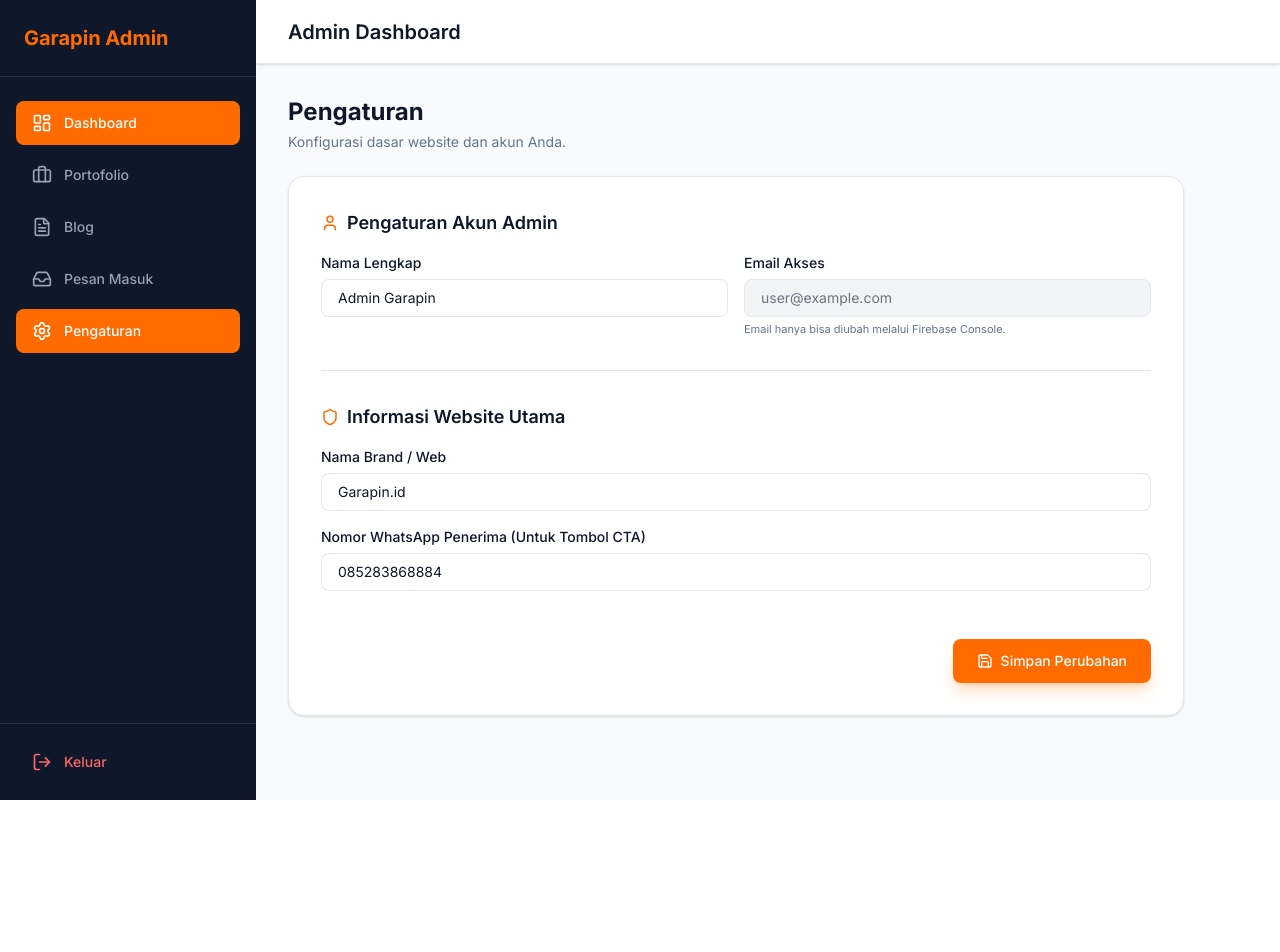
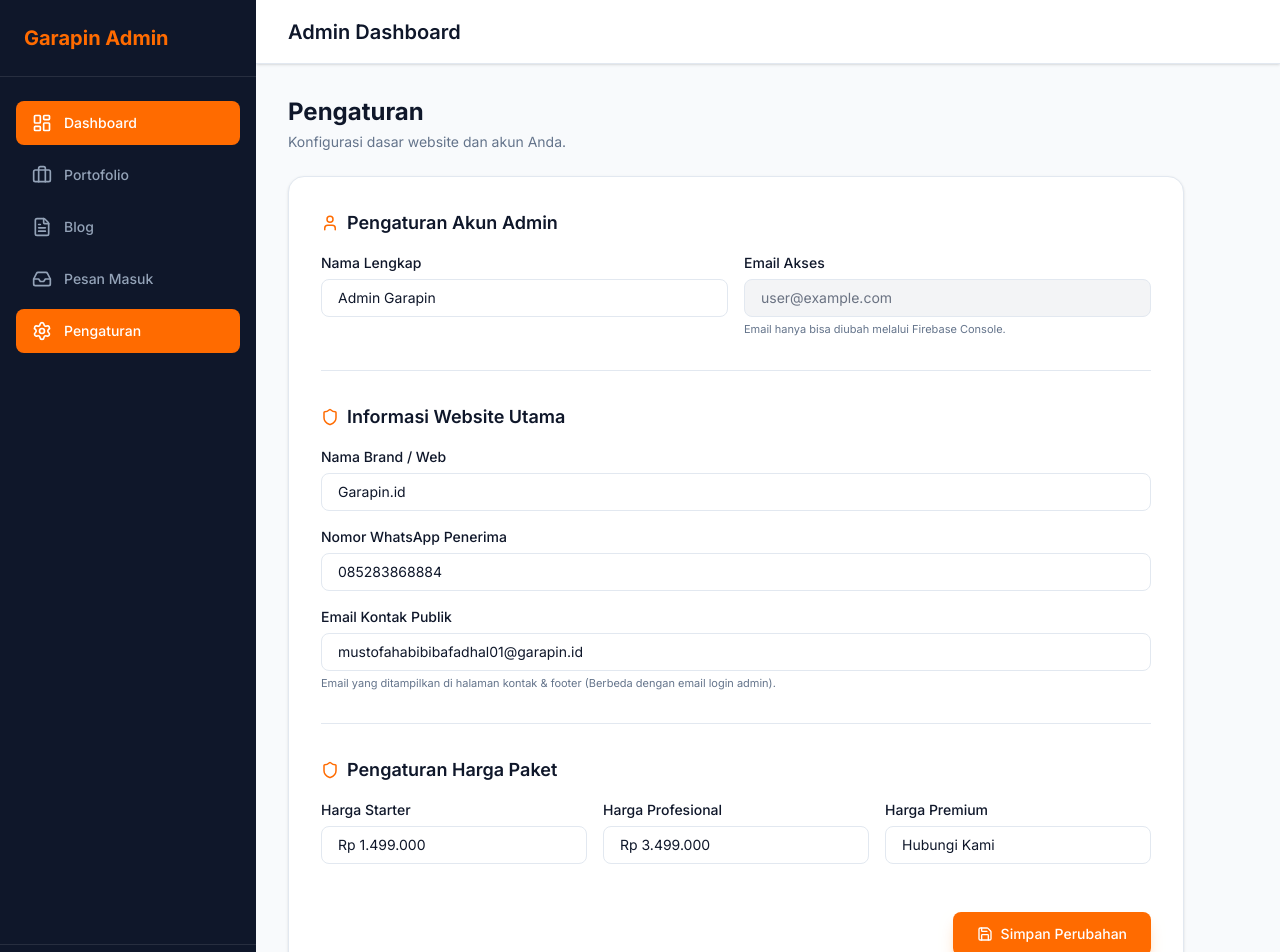
Before and after one commit to shadowroot32/website-garapin, a Next.js app: page /admin/settings in a window 1280 px wide. Shown: the top 952 px of the page. Before the commit the page ends 800 px from the top, so only its background shows below. Built offline with nearby package versions, Linux system fonts and the light colour scheme; no server answers; the database is empty; sample sign-in values are in the browser's storage.

Commit message:
feat: add dynamic email and pricing to settings and frontend

```diff
--- a/src/app/admin/(dashboard)/settings/page.tsx
+++ b/src/app/admin/(dashboard)/settings/page.tsx
@@ -11,6 +11,10 @@ export default function AdminSettingsPage() {
     adminName: "Admin Garapin",
     brandName: "Garapin.id",
     whatsappNumber: "085283868884",
+    publicEmail: "mustofahabibibafadhal01@garapin.id",
+    priceStarter: "Rp 1.499.000",
+    priceProfesional: "Rp 3.499.000",
+    pricePremium: "Hubungi Kami",
   });
 
   const [loading, setLoading] = useState(true);
@@ -130,13 +134,67 @@ export default function AdminSettingsPage() {
               />
             </div>
             <div>
-              <label className="block text-sm font-medium text-garapin-navy mb-1.5">Nomor WhatsApp Penerima (Untuk Tombol CTA)</label>
+              <label className="block text-sm font-medium text-garapin-navy mb-1.5">Nomor WhatsApp Penerima</label>
               <input
                 type="text"
                 name="whatsappNumber"
                 value={formData.whatsappNumber}
                 onChange={handleChange}
                 placeholder="Misal: 085283868884"
+                className="w-full px-4 py-2 border border-garapin-border rounded-lg text-sm focus:ring-garapin-orange outline-none"
+              />
+            </div>
+            <div>
+              <label className="block text-sm font-medium text-garapin-navy mb-1.5">Email Kontak Publik</label>
+              <input
+                type="email"
+                name="publicEmail"
+                value={formData.publicEmail}
+                onChange={handleChange}
+                placeholder="Misal: info@garapin.id"
+                className="w-full px-4 py-2 border border-garapin-border rounded-lg text-sm focus:ring-garapin-orange outline-none"
+              />
+              <p className="text-[11px] text-garapin-gray mt-1">Email yang ditampilkan di halaman kontak & footer (Berbeda dengan email login admin).</p>
+            </div>
+          </div>
+        </div>
+
+        <hr className="border-garapin-border" />
+
+        {/* Section: Harga Paket */}
+        <div>
+          <h3 className="text-lg font-semibold text-garapin-navy flex items-center gap-2 mb-4">
+            <Shield size={18} className="text-garapin-orange" />
+            Pengaturan Harga Paket
+          </h3>
+          <div className="grid grid-cols-1 md:grid-cols-3 gap-4">
+            <div>
+              <label className="block text-sm font-medium text-garapin-navy mb-1.5">Harga Starter</label>
+              <input
+                type="text"
+                name="priceStarter"
+                value={formData.priceStarter}
+                onChange={handleChange}
+                className="w-full px-4 py-2 border border-garapin-border rounded-lg text-sm focus:ring-garapin-orange outline-none"
+              />
+            </div>
+            <div>
+              <label className="block text-sm font-medium text-garapin-navy mb-1.5">Harga Profesional</label>
+              <input
+                type="text"
+                name="priceProfesional"
+                value={formData.priceProfesional}
+                onChange={handleChange}
+                className="w-full px-4 py-2 border border-garapin-border rounded-lg text-sm focus:ring-garapin-orange outline-none"
+              />
+            </div>
+            <div>
+              <label className="block text-sm font-medium text-garapin-navy mb-1.5">Harga Premium</label>
+              <input
+                type="text"
+                name="pricePremium"
+                value={formData.pricePremium}
+                onChange={handleChange}
                 className="w-full px-4 py-2 border border-garapin-border rounded-lg text-sm focus:ring-garapin-orange outline-none"
               />
             </div>
--- a/src/components/sections/contact-client.tsx
+++ b/src/components/sections/contact-client.tsx
@@ -24,19 +24,22 @@ export function ContactClient({ dict, lang }: ContactClientProps) {
   });
   const [status, setStatus] = useState<"idle" | "sending" | "success" | "error">("idle");
   const [dynamicWa, setDynamicWa] = useState("");
-
-
+  const [dynamicEmail, setDynamicEmail] = useState("");
 
   useEffect(() => {
     getSettings().then(settings => {
       if (settings?.whatsappNumber) {
         setDynamicWa(settings.whatsappNumber);
       }
+      if (settings?.publicEmail) {
+        setDynamicEmail(settings.publicEmail);
+      }
     });
   }, []);
 
   const waLink = `https://wa.me/${dynamicWa ? dynamicWa.replace(/\D/g,'') : "6285283868884"}`;
   const displayWa = dynamicWa || dict.info_wa;
+  const displayEmail = dynamicEmail || "hello@garapin.id";
 
   const handleSubmit = async (e: FormEvent) => {
     e.preventDefault();
@@ -231,7 +234,7 @@ export function ContactClient({ dict, lang }: ContactClientProps) {
                     </div>
                   </a>
                   <a
-                    href="mailto:hello@garapin.id"
+                    href={`mailto:${displayEmail}`}
                     className="flex items-center gap-4 group"
                   >
                     <div className="w-10 h-10 rounded-lg bg-garapin-orange-muted text-garapin-orange flex items-center justify-center group-hover:bg-garapin-orange group-hover:text-white transition-all">
@@ -239,7 +242,7 @@ export function ContactClient({ dict, lang }: ContactClientProps) {
                     </div>
                     <div>
                       <div className="text-xs text-garapin-gray">{dict.info_email}</div>
-                      <div className="text-sm font-medium text-garapin-navy">hello@garapin.id</div>
+                      <div className="text-sm font-medium text-garapin-navy">{displayEmail}</div>
                     </div>
                   </a>
                   <div className="flex items-center gap-4">
--- a/src/components/sections/footer.tsx
+++ b/src/components/sections/footer.tsx
@@ -32,17 +32,20 @@ const quickLinks = [
 
 export function Footer({ dict, lang, servicesDict }: FooterProps) {
   const [dynamicWa, setDynamicWa] = useState("");
+  const [dynamicEmail, setDynamicEmail] = useState("");
   const [brandName, setBrandName] = useState("Garapin.id");
 
   useEffect(() => {
     getSettings().then(settings => {
       if (settings?.whatsappNumber) setDynamicWa(settings.whatsappNumber);
+      if (settings?.publicEmail) setDynamicEmail(settings.publicEmail);
       if (settings?.brandName) setBrandName(settings.brandName);
     });
   }, []);
 
   const waLink = `https://wa.me/${dynamicWa ? dynamicWa.replace(/\D/g,'') : "6285283868884"}`;
   const displayWa = dynamicWa || dict.contact_wa;
+  const displayEmail = dynamicEmail || dict.contact_email;
   return (
     <footer className="bg-garapin-navy text-white">
       <div className="max-w-7xl mx-auto px-4 sm:px-6 lg:px-8 py-16">
@@ -127,11 +130,11 @@ export function Footer({ dict, lang, servicesDict }: FooterProps) {
               </li>
               <li>
                 <a
-                  href={`mailto:hello@garapin.id`}
+                  href={`mailto:${displayEmail}`}
                   className="flex items-center gap-3 text-garapin-light hover:text-white transition-colors group"
                 >
                   <Mail size={16} className="text-garapin-orange shrink-0" />
-                  <span className="text-sm">hello@garapin.id</span>
+                  <span className="text-sm">{displayEmail}</span>
                 </a>
               </li>
               <li className="flex items-center gap-3 text-garapin-light">
--- a/src/components/sections/home-client.tsx
+++ b/src/components/sections/home-client.tsx
@@ -454,10 +454,30 @@ function PortfolioSection({ dict, lang }: { dict: Dictionary["portfolio"]; lang:
 }
 
 function PricingSection({ dict }: { dict: Dictionary["pricing"] }) {
+  const [prices, setPrices] = useState({
+    starter: dict.starter.price,
+    profesional: dict.profesional.price,
+    premium: dict.premium.price
+  });
+
+  useEffect(() => {
+    import("@/lib/firebase/settings-service").then(({ getSettings }) => {
+      getSettings().then(settings => {
+        if (settings) {
+          setPrices({
+            starter: settings.priceStarter || dict.starter.price,
+            profesional: settings.priceProfesional || dict.profesional.price,
+            premium: settings.pricePremium || dict.premium.price
+          });
+        }
+      });
+    });
+  }, [dict]);
+
   const tiers = [
-    { key: "starter" as const, data: dict.starter, highlighted: false },
-    { key: "profesional" as const, data: dict.profesional, highlighted: true },
-    { key: "premium" as const, data: dict.premium, highlighted: false },
+    { key: "starter" as const, data: { ...dict.starter, price: prices.starter }, highlighted: false },
+    { key: "profesional" as const, data: { ...dict.profesional, price: prices.profesional }, highlighted: true },
+    { key: "premium" as const, data: { ...dict.premium, price: prices.premium }, highlighted: false },
   ];
 
   const featureKeys = ["pages", "language", "cms", "database", "seo", "revision", "support"] as const;
--- a/src/components/sections/pricing-client.tsx
+++ b/src/components/sections/pricing-client.tsx
@@ -1,4 +1,5 @@
 "use client";
+import { useState, useEffect } from "react";
 
 import { motion } from "framer-motion";
 import { Check, ArrowRight } from "lucide-react";
@@ -13,10 +14,30 @@ interface PricingClientProps {
 }
 
 export function PricingClient({ dict, lang }: PricingClientProps) {
+  const [prices, setPrices] = useState({
+    starter: dict.starter.price,
+    profesional: dict.profesional.price,
+    premium: dict.premium.price
+  });
+
+  useEffect(() => {
+    import("@/lib/firebase/settings-service").then(({ getSettings }) => {
+      getSettings().then(settings => {
+        if (settings) {
+          setPrices({
+            starter: settings.priceStarter || dict.starter.price,
+            profesional: settings.priceProfesional || dict.profesional.price,
+            premium: settings.pricePremium || dict.premium.price
+          });
+        }
+      });
+    });
+  }, [dict]);
+
   const tiers = [
-    { key: "starter" as const, data: dict.starter, highlighted: false },
-    { key: "profesional" as const, data: dict.profesional, highlighted: true },
-    { key: "premium" as const, data: dict.premium, highlighted: false },
+    { key: "starter" as const, data: { ...dict.starter, price: prices.starter }, highlighted: false },
+    { key: "profesional" as const, data: { ...dict.profesional, price: prices.profesional }, highlighted: true },
+    { key: "premium" as const, data: { ...dict.premium, price: prices.premium }, highlighted: false },
   ];
 
   const featureKeys = ["pages", "language", "cms", "database", "seo", "revision", "support"] as const;
--- a/src/lib/firebase/settings-service.ts
+++ b/src/lib/firebase/settings-service.ts
@@ -5,6 +5,10 @@ export interface AppSettings {
   adminName: string;
   brandName: string;
   whatsappNumber: string;
+  publicEmail: string;
+  priceStarter: string;
+  priceProfesional: string;
+  pricePremium: string;
 }
 
 const SETTINGS_DOC_ID = "main_config";
```
